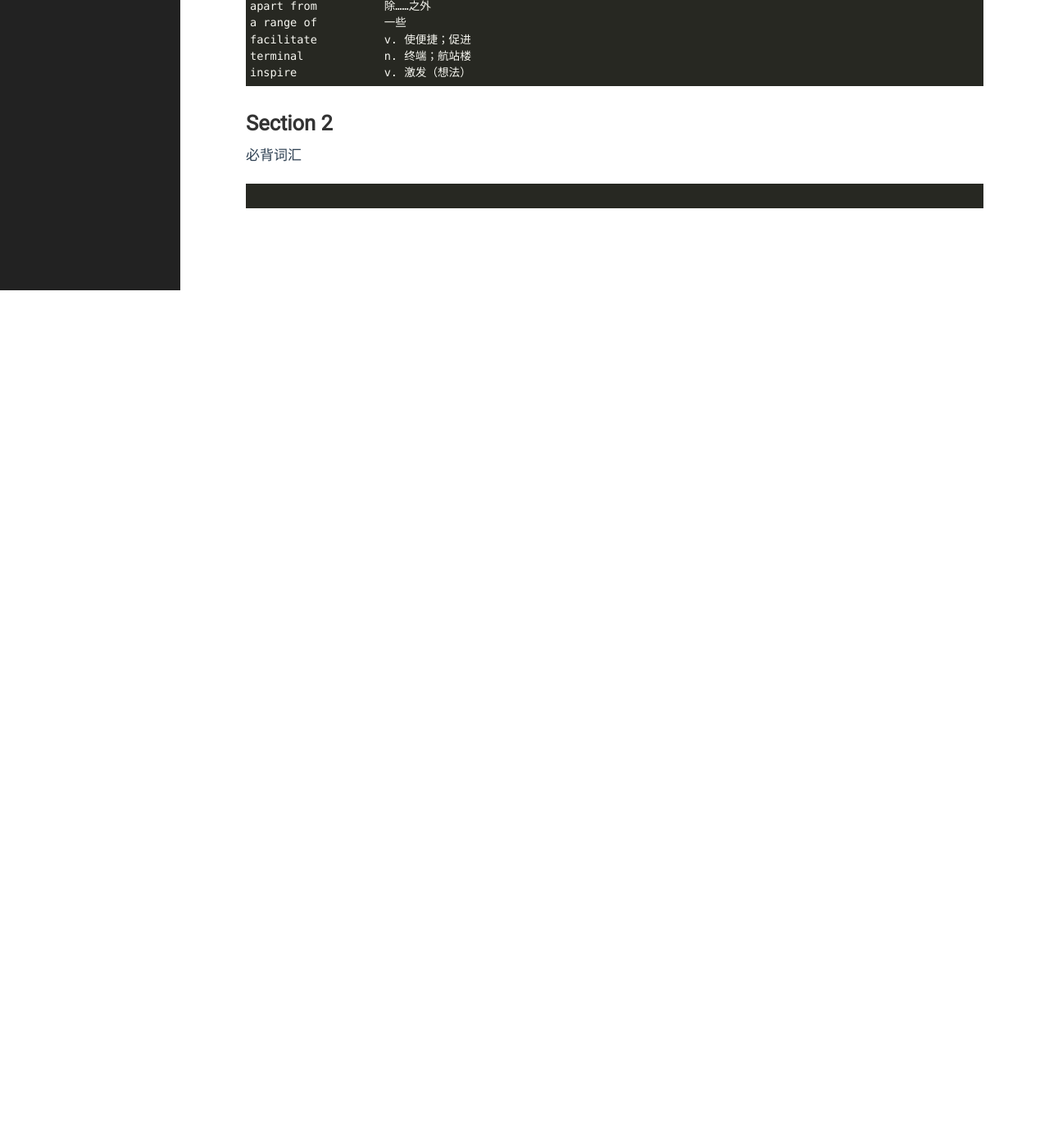
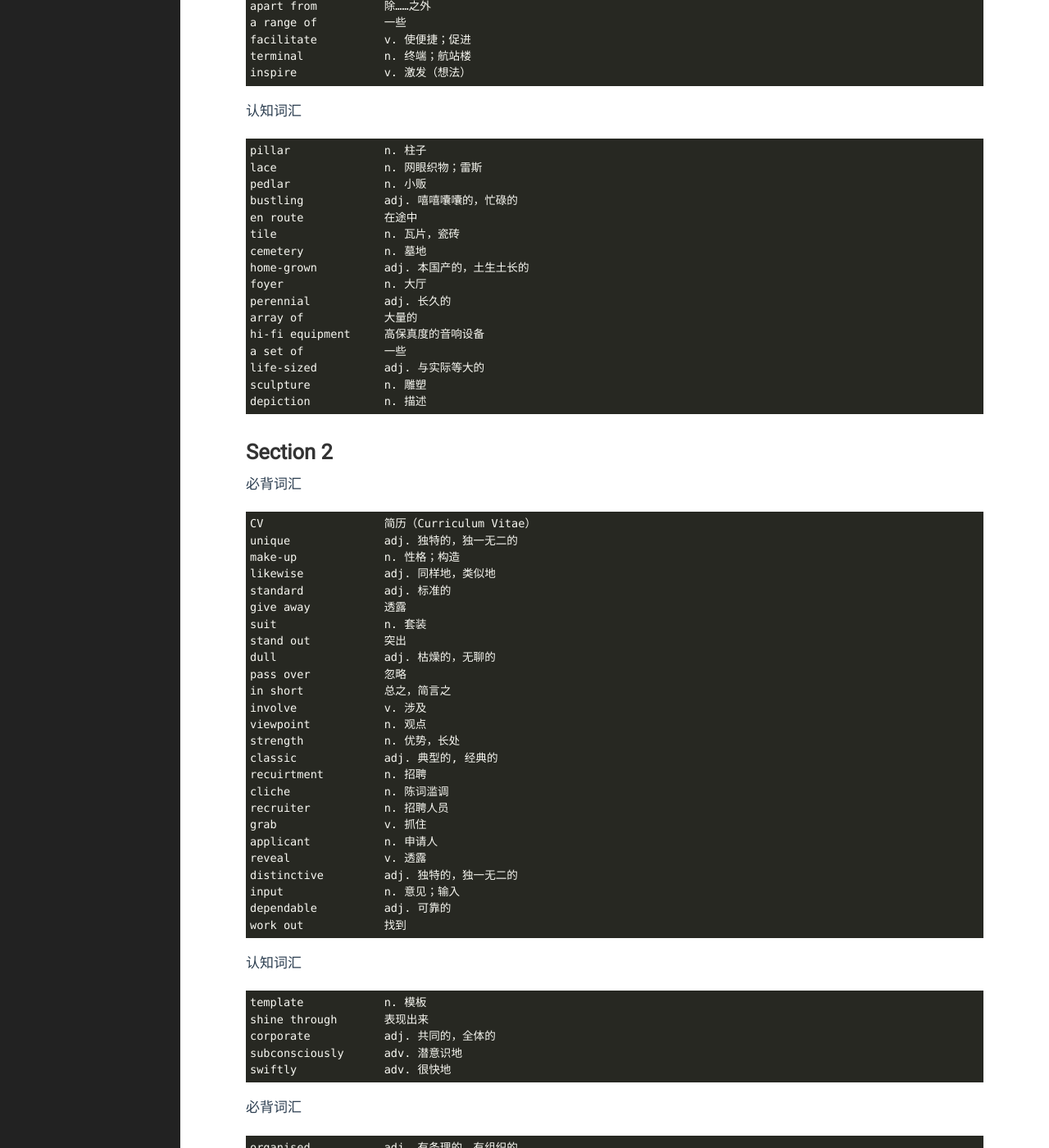
Before and after one commit to yejinp/yejinp.github.io, a Jekyll site: the page built from _posts/2023-05-13-vocabulary for IELTS 17-general Training.markdown, in a window 1280 px wide and 1400 px high, scrolled down 6501 px. Shown: the whole window at 82% size. Built offline with Jekyll 4.4.1, drawn with Linux system fonts in a browser that asks for light colours; before the commit the page ends 6855 px from its top, so only the background shows below that; some of the changed text lies outside the part shown.

Commit message:
add new vocabularies

````diff
--- a/_posts/2023-05-13-vocabulary for IELTS 17-general Training.markdown
+++ b/_posts/2023-05-13-vocabulary for IELTS 17-general Training.markdown
@@ -307,8 +307,100 @@ facilitate          v. 使便捷；促进
 terminal            n. 终端；航站楼
 inspire             v. 激发（想法）
 ```
+认知词汇
+```
+pillar              n. 柱子
+lace                n. 网眼织物；雷斯
+pedlar              n. 小贩
+bustling            adj. 嘻嘻囔囔的，忙碌的
+en route            在途中
+tile                n. 瓦片，瓷砖
+cemetery            n. 墓地
+home-grown          adj. 本国产的，土生土长的
+foyer               n. 大厅
+perennial           adj. 长久的
+array of            大量的
+hi-fi equipment     高保真度的音响设备
+a set of            一些
+life-sized          adj. 与实际等大的
+sculpture           n. 雕塑
+depiction           n. 描述
+```
 # Section 2 #
 必背词汇
 ```
+CV                  简历（Curriculum Vitae）
+unique              adj. 独特的，独一无二的
+make-up             n. 性格；构造
+likewise            adj. 同样地，类似地
+standard            adj. 标准的
+give away           透露
+suit                n. 套装
+stand out           突出
+dull                adj. 枯燥的，无聊的
+pass over           忽略
+in short            总之，简言之
+involve             v. 涉及
+viewpoint           n. 观点
+strength            n. 优势，长处
+classic             adj. 典型的, 经典的
+recuirtment         n. 招聘
+cliche              n. 陈词滥调
+recruiter           n. 招聘人员
+grab                v. 抓住
+applicant           n. 申请人
+reveal              v. 透露
+distinctive         adj. 独特的，独一无二的
+input               n. 意见；输入
+dependable          adj. 可靠的
+work out            找到
+```
+认知词汇
+```
+template            n. 模板
+shine through       表现出来
+corporate           adj. 共同的，全体的
+subconsciously      adv. 潜意识地
+swiftly             adv. 很快地
+```
 
+必背词汇
 ```
+organised           adj. 有条理的，有组织的
+target              n. 目标
+tip                 n. 建议；小费
+underestimate       v. 低估
+inefficient         adj. 效率低下的
+restore             v. 恢复
+stationery          n. 文具
+bare                adj. 最基本的
+essential           n. 必需品
+retrieval           n. 找回，取回
+logically           adj. 合乎情理地
+tend to             倾向做某事
+item                n. 物品
+spare               adj. 备用的；闲暇的
+frustration         n. 沮丧，郁闷
+proposal            n. 提议，提案
+random              adj. 胡乱的
+eliminate           v. 消灭
+chaos               n. 混乱
+fancy               v. 喜欢
+label               n. 标签
+relevant            adj. 相关的
+category            n. 种类
+access              v. 接近；获取
+retain              v. 保留，保持
+implement           v. 采用，应用
+sharpen             v. 改善，提高
+thereby             adv. 因此，从而
+on track            步入正轨
+routine             n. 常规，惯例
+prioritise          v. 给予……优先处理
+appointment         n. 约定
+scale               n. 规模
+restict             v. 限制
+sensible            adj. 合理的
+container           n. 容器
+identify            v. 识别
+```
````
